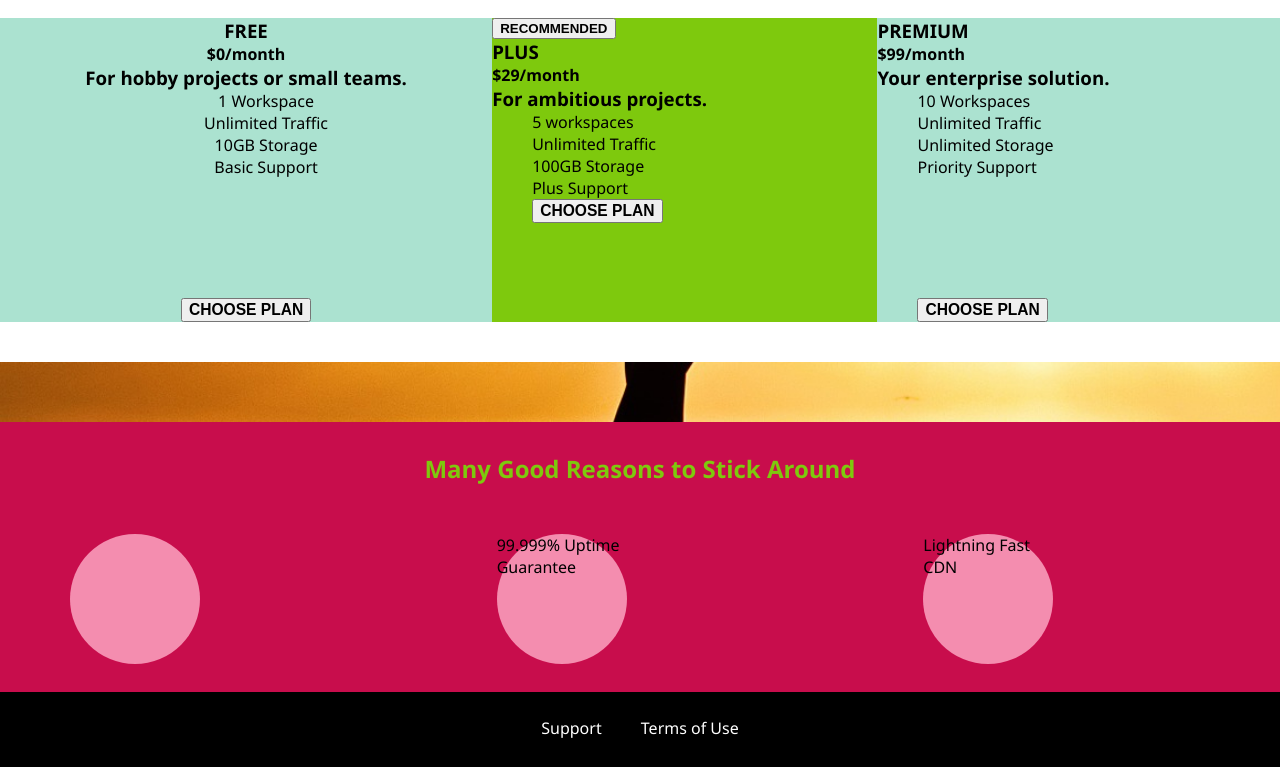
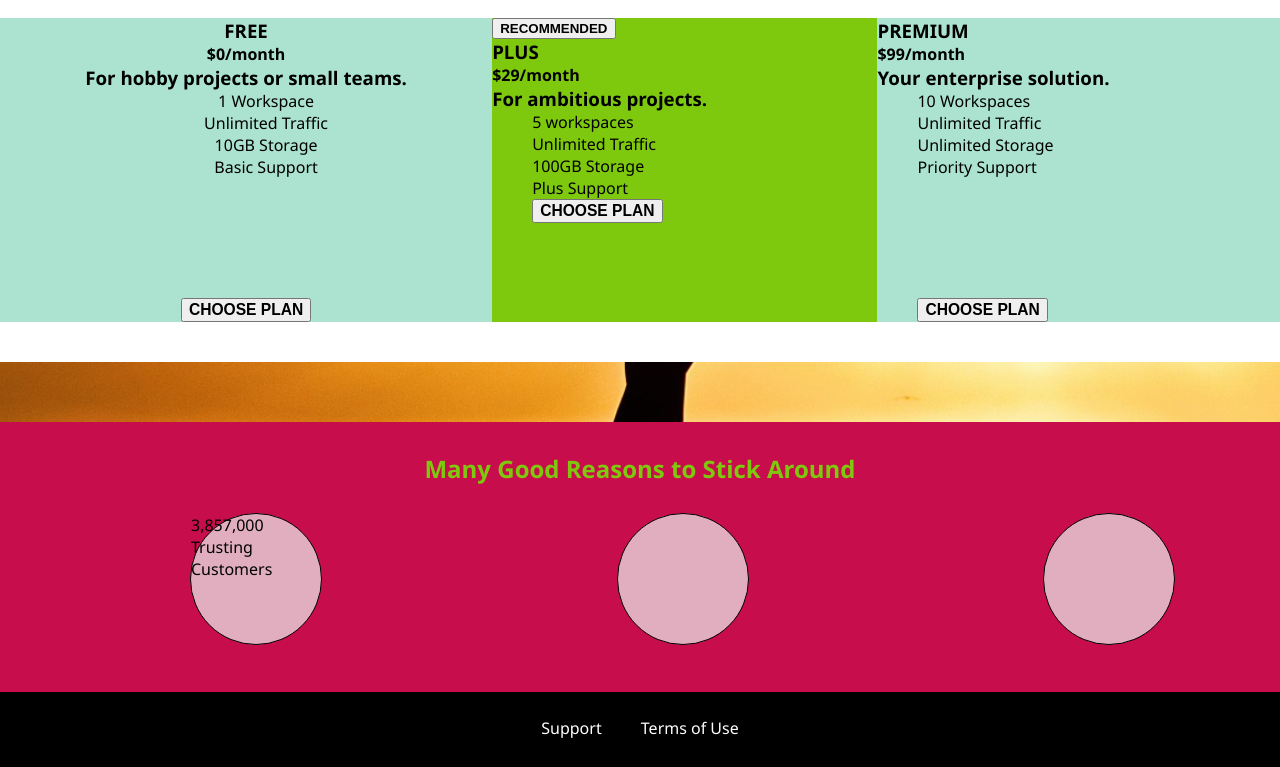
Before and after one commit to Starr-ii/project1, a plain HTML site: page index.html in a window 1280 px wide. Shown: the part 645-1412 px from the top of the page. Drawn offline with Linux system fonts and the light colour scheme.

Commit message:
fourth commit

```diff
--- a/index.html
+++ b/index.html
@@ -69,13 +69,10 @@
   <div class="pink-container">
         <h2>Many Good Reasons to Stick Around</h2>
     <div class="pink-circles">
+     <div class="circle"><p class="p1">3,857,000 Trusting Customers</p></div>
+    <!-- <p>3,857,000 Trusting Customers</p> -->
      <div class="circle"></div>
-     <div class="circle">
-        <p>99.999% Uptime Guarantee</p>
-    </div>
-     <div class="circle">
-        <p>Lightning Fast CDN</p>
-    </div>
+     <div class="circle"></div>
     </div>
   </div>
 
--- a/style.css
+++ b/style.css
@@ -118,6 +118,7 @@ h2{
     display: grid;
     grid-template-columns: auto auto auto;
     /* padding: 30px 60px 20px 40px; */
+    padding-bottom: 40px;
 
 
 }
@@ -125,11 +126,18 @@ h2{
 .circle{
         width: 130px;
         height: 130px;
-        background: rgb(244, 141, 175);
+        background: rgb(225, 174, 191);
         border-radius: 50%;
+        border: 1px solid black;
         margin-right: 40px;
-        margin-left: 70px;
+        margin-left: 190px;
+
 }
+
+/* .p1{
+    display: inline-block;
+    padding-bottom: 30px;
+} */
 
 /* .pink-p{
     padding-top: 80px;
```
